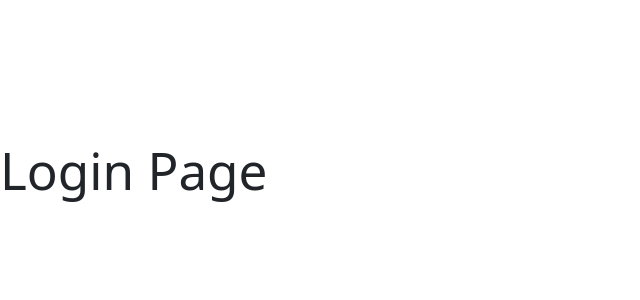
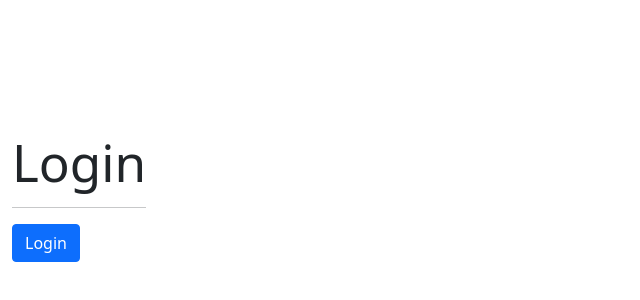
Before and after one commit to shounas99/heroes-app, a React (Vite) app: page /login in a window 1280 px wide. Shown: the part 226-526 px from the top of the page, without its empty margins (0-640 px from the left). Built offline with nearby package versions, Linux system fonts and the light colour scheme.

Commit message:
feat: add navigate
- use useNavigate to navige between routes and don't show the history

```diff
--- a/src/auth/pages/Login.jsx
+++ b/src/auth/pages/Login.jsx
@@ -1,5 +1,26 @@
+import { useNavigate } from "react-router-dom"
+
 export const Login = () => {
+  const navigate = useNavigate()
+
+  const onLogin = () => {
+    navigate('/', {
+      replace: true // don't show the history
+    })
+  }
+
   return (
-    <h1>Login Page</h1>
+    <div className="container mt-5">
+      <h1>Login</h1>
+      <hr />
+
+      <button
+        onClick={ onLogin }
+        className="btn btn-primary"
+      >
+        Login
+      </button>
+
+    </div>
   )
 }
--- a/src/ui/components/Navbar.jsx
+++ b/src/ui/components/Navbar.jsx
@@ -1,7 +1,15 @@
-import { Link, NavLink } from 'react-router-dom';
+import { Link, NavLink, useNavigate } from 'react-router-dom';
 
 
 export const Navbar = () => {
+
+    const navigate = useNavigate() //help us to navigation
+    const onLogout = () => {
+        navigate('/login', {
+            replace: true // don't show the history
+        })
+    }
+
     return (
         <nav className="navbar navbar-expand-sm navbar-dark bg-dark p-2">
 
@@ -33,18 +41,13 @@
 
             <div className="navbar-collapse collapse w-100 order-3 dual-collapse2 d-flex justify-content-end">
                 <ul className="navbar-nav ml-auto">
-                    {/* <NavLink
-                        className={ ({isActive}) => `nav-item nav-link ${ isActive ? 'active' : ''}`}
-                        to="/login"
-                    >
-                        Logout
-                    </NavLink> */}
                     <span
                         className='nav-item nav-link text-primary'
                     >
                         Cris
                     </span>
                     <button
+                        onClick={ onLogout }
                         className='nav-item nav-link btn'
                     >
                         Logout
```
